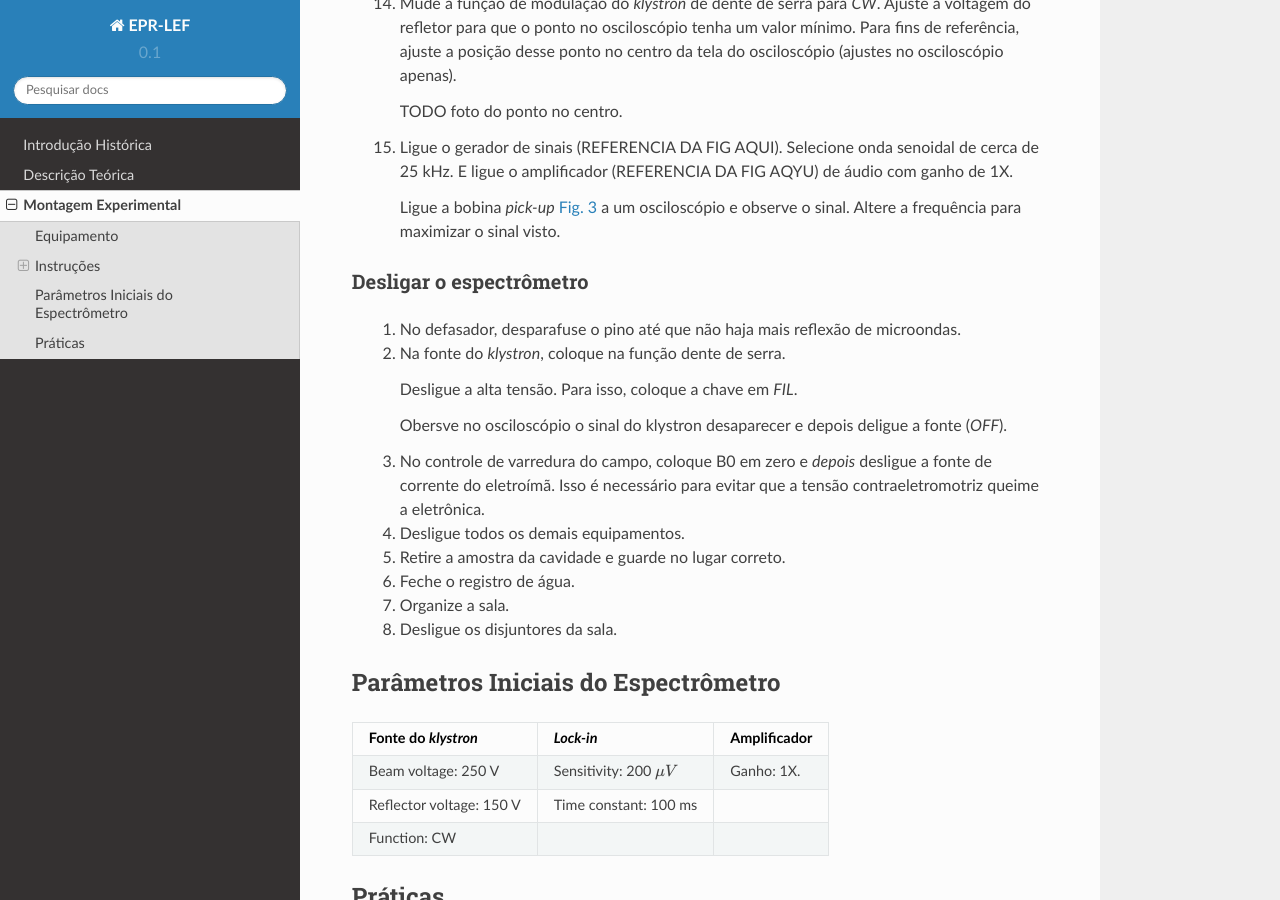
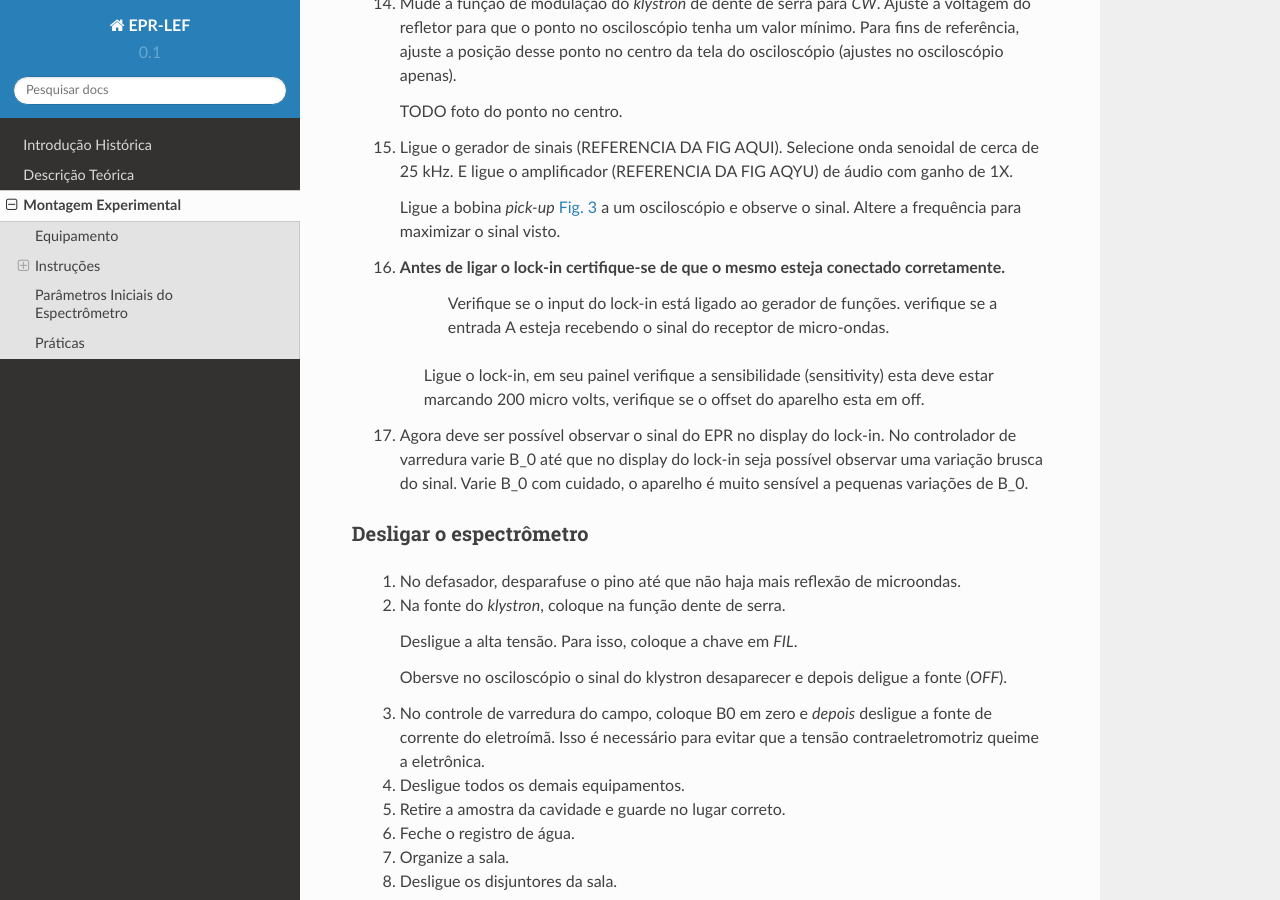
Before and after one commit to heitorPB/EPR-LEF, a Sphinx documentation site: the page built from doc/equipamento.rst, in a window 1280 px wide and 900 px high, scrolled down 3942 px. Built offline with Sphinx 7.4.7 and the Read the Docs theme 2.0.0, drawn with Linux system fonts in a browser that asks for light colours; some of the changed text lies outside the part shown.

Commit message:
Update equipamento.rst

```diff
--- a/doc/equipamento.rst
+++ b/doc/equipamento.rst
@@ -169,6 +169,13 @@ Ligar o espectrômetro
            Ligue a bobina *pick-up* :numref:`fig_cavidade` a um osciloscópio e
            observe o sinal. Altere a frequência para maximizar o sinal visto.
 
+        #. Antes de ligar o lock-in certifique-se de que o mesmo esteja conectado corretamente.
+	         Verifique se o input do lock-in está ligado ao gerador de funções.
+	         verifique se a entrada A esteja recebendo o sinal do receptor de micro-ondas.
+            Ligue o lock-in, em seu painel verifique a sensibilidade (sensitivity) esta deve estar marcando 200 micro volts, verifique se o offset do aparelho esta em off.
+
+        #. Agora deve ser possível observar o sinal do EPR no display do lock-in. No controlador de varredura varie B_0 até que no display do lock-in seja possível observar uma variação brusca do sinal. Varie B_0 com cuidado, o aparelho é muito sensível a pequenas variações de B_0.
+
 
 Desligar o espectrômetro
 ~~~~~~~~~~~~~~~~~~~~~~~~
```
